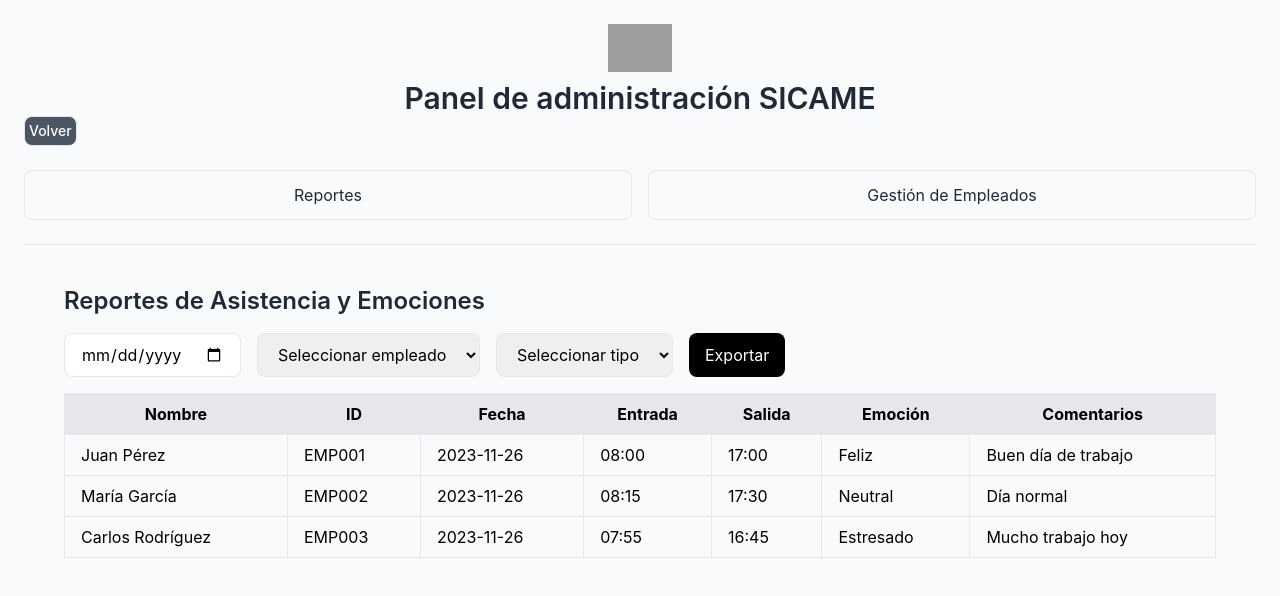
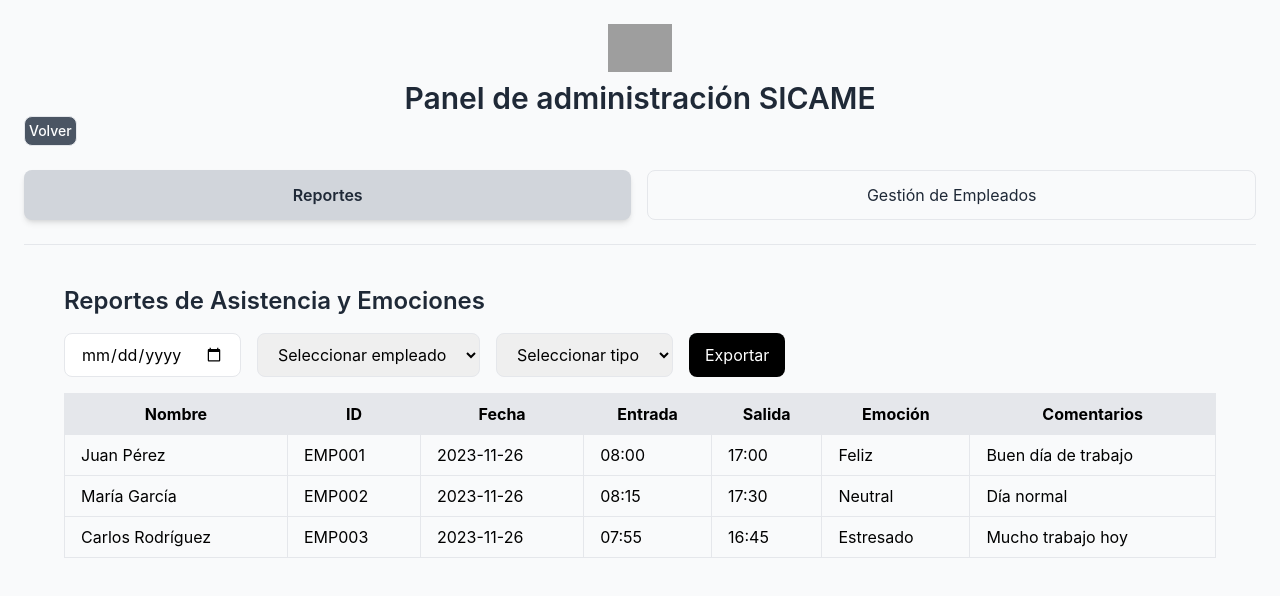
Before and after one commit to Proyecto-integrador2/frontend-sicame, a React (Create React App) app: page /admin in a window 1280 px wide. Shown: the top 596 px of the page. Built offline with nearby package versions, Linux system fonts and the light colour scheme; grey boxes are pictures that could not be loaded.

Commit message:
panel de administración - indicar sección activa

```diff
--- a/src/components/AdminPanel.jsx
+++ b/src/components/AdminPanel.jsx
@@ -26,13 +26,21 @@ function AdminPanel() {
       <div className="space-x-4 flex mb-6">
         <button
           onClick={() => setSelectedSection("reportes")}
-          className="border py-3 px-6 rounded-lg w-full text-gray-800 hover:bg-gray-200 transition duration-200"
+          className={`py-3 px-6 rounded-lg w-full text-gray-800 transition duration-200 ${
+            selectedSection === "reportes"
+              ? "bg-gray-300 font-semibold shadow-md"
+              : "border hover:bg-gray-200"
+          }`}
         >
           Reportes
         </button>
         <button
           onClick={() => setSelectedSection("gestion")}
-          className="border py-3 px-6 rounded-lg w-full text-gray-800 hover:bg-gray-200 transition duration-200"
+          className={`py-3 px-6 rounded-lg w-full text-gray-800 transition duration-200 ${
+            selectedSection === "gestion"
+              ? "bg-gray-300 font-semibold shadow-md"
+              : "border hover:bg-gray-200"
+          }`}
         >
           Gestión de Empleados
         </button>
```
